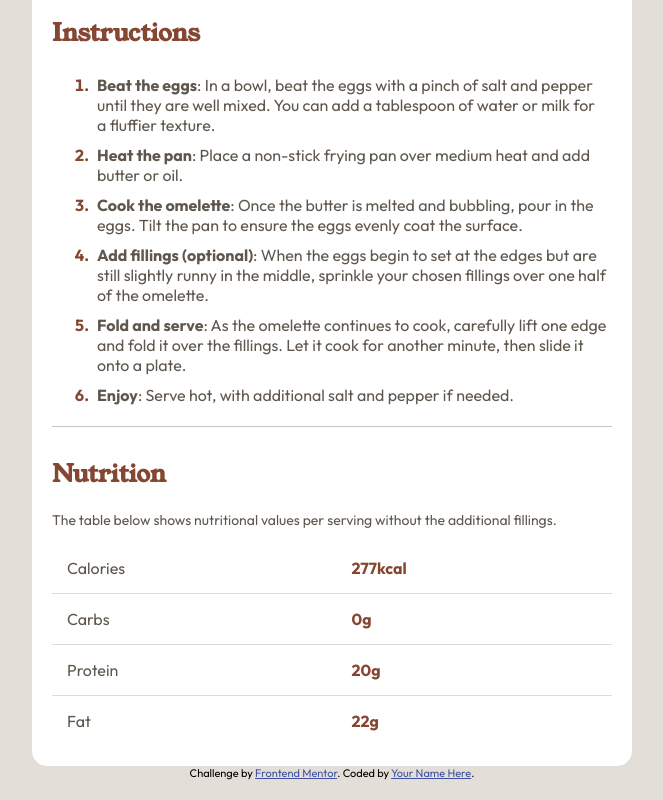
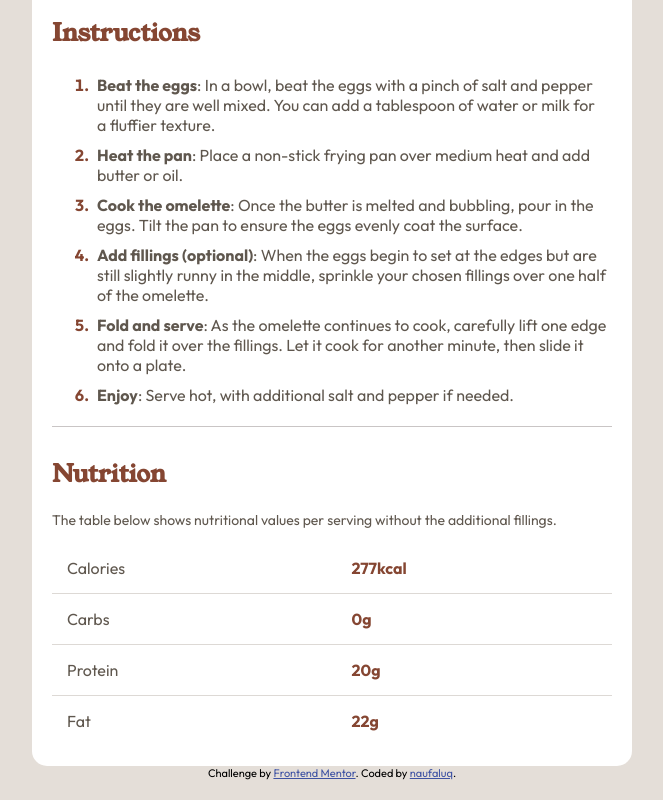
Before and after one commit to naufaluqh/recipe-fm, a plain HTML site: page index.html in a window 1280 px wide. Shown: the part 930-1730 px from the top of the page, without its empty margins (308-971 px from the left). Drawn offline with Linux system fonts and the light colour scheme.

Commit message:
Update index.html

```diff
--- a/index.html
+++ b/index.html
@@ -118,7 +118,7 @@
       Challenge by
       <a href="https://www.frontendmentor.io?ref=challenge" target="_blank"
         >Frontend Mentor</a
-      >. Coded by <a href="#">Your Name Here</a>.
+      >. Coded by <a href="#">naufaluq</a>.
     </div>
   </body>
 </html>
```
